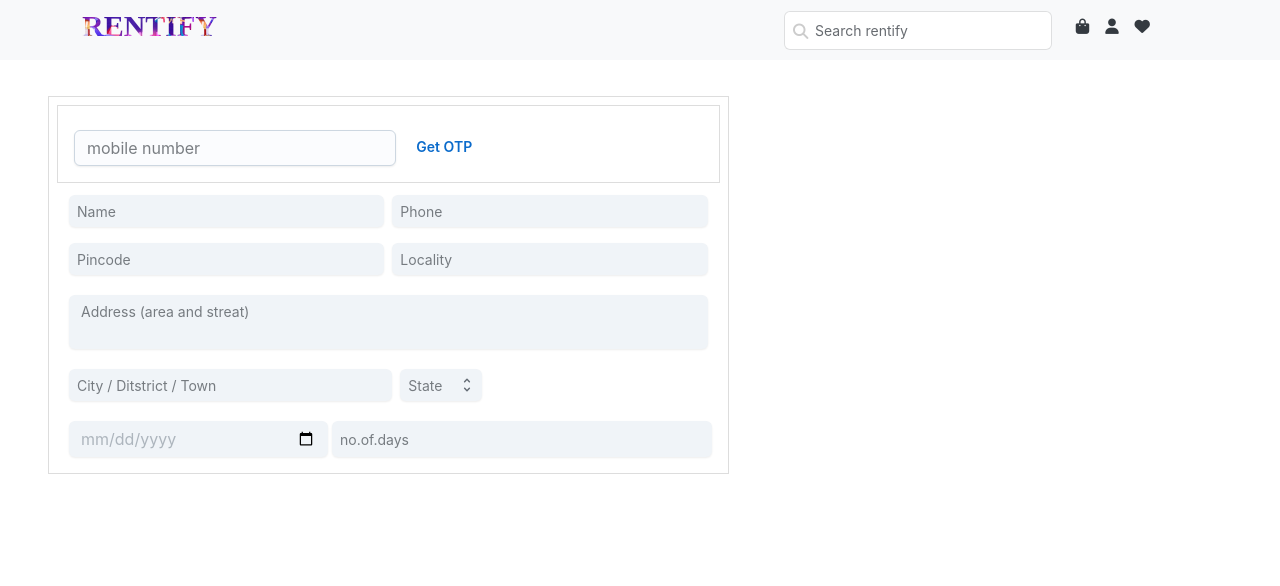
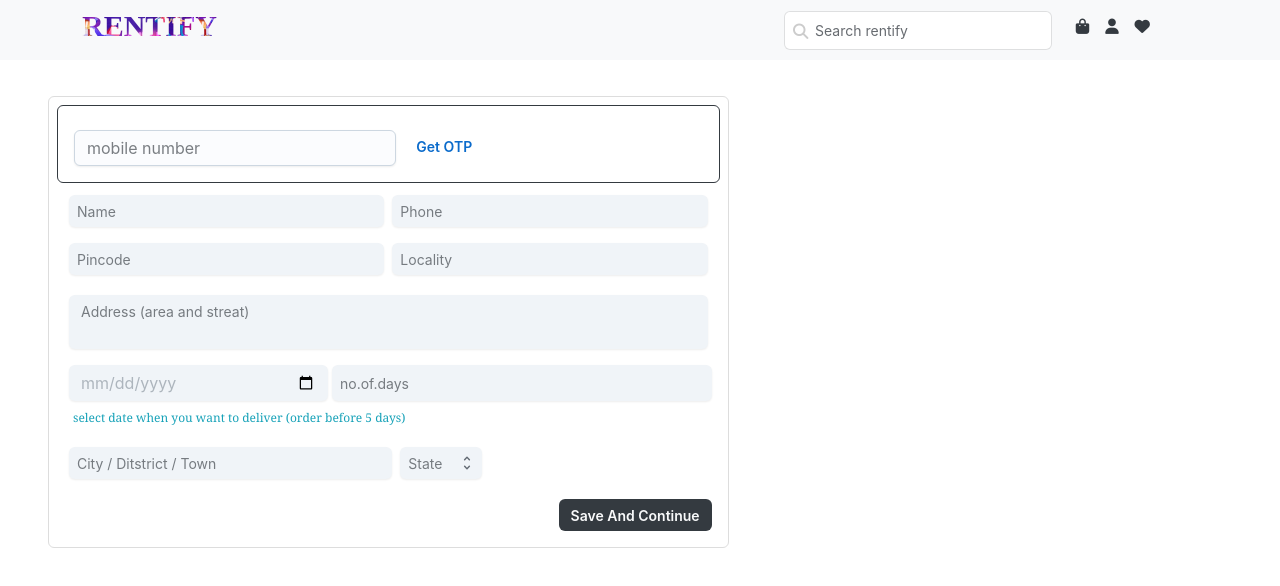
Before and after one commit to Naajiya/Rentify, a React (Vite) app: page /address in a window 1280 px wide. Shown: the top 586 px of the page. Built offline with nearby package versions, Linux system fonts and the light colour scheme.

Commit message:
code updated

```diff
--- a/src/components/Address.jsx
+++ b/src/components/Address.jsx
@@ -12,11 +12,34 @@ import InfoOutlined from '@mui/icons-material/InfoOutlined';
 import Textarea from '@mui/joy/Textarea';
 import Select from '@mui/joy/Select';
 import Option from '@mui/joy/Option';
+import { useState } from 'react';
+import { useEffect } from 'react';
+
+
+// import { Button as BootstrapButton } from 'react-bootstrap';
+
+function Address() {
+  // const inputRef = React.useRef(null);
+  const [dates, setDates] = useState({ day: null, month: null, year: null })
+  console.log("dates", dates)
+
+  useEffect(() => {
+    today()
+  }, [])
+
+  const today = () => {
+    const date = new Date()
+    console.log(date)
+    const m = date.getMonth()
+    const d = date.getDate()
+    const y = date.getFullYear()
+    console.log(d)
+
+    setDates({ day: d, month: m, year: y })
+  }
 
 
 
-function Address() {
-  // const inputRef = React.useRef(null);
   return (
     <>
       <div className=''>
@@ -25,10 +48,10 @@ function Address() {
 
             <Row>
               <Col lg={7}>
-                <div className='border p-2'>
+                <div className='border p-2 rounded'>
 
                   {/* phone number verification */}
-                  <div className='d-flex border p-2' >
+                  <div className='d-flex border p-2 border-dark rounded' >
                     <Input
                       disabled={false}
                       placeholder="mobile number"
@@ -87,6 +110,35 @@ function Address() {
                     </Box>
                   </Row>
 
+                  <div className='d-flex ms-2'>
+
+
+                    <Stack spacing={1.5} sx={{ minWidth: 259 }}>
+                      <Input
+                        type="date"
+                        className='ms-1 m-2 w-100 text-secondary'
+                        variant='soft'
+                        slotProps={{
+                          input: {
+                            min: `${dates.year}-${String(dates.month + 1).padStart(2, '0')}-${String(dates.day).padStart(2, '0')}`, // Set desired minimum date
+                          },
+                        }}
+                      />
+                    </Stack>
+
+
+                    <Input
+                      placeholder="no.of.days"
+                      size="sm"
+                      type='number'
+                      variant="soft"
+                      className='w-75 m-2'
+                    />
+
+
+                  </div>
+                  <p className='ms-3 text-info' style={{ fontSize: '12px', }}>select date when you want to deliver (order before 5 days)</p>
+
                   <div className='d-flex m-2'>
 
                     <Input
@@ -108,10 +160,10 @@ function Address() {
                         className='m-1 w-100'
                       // sx={{ minWidth: 250 }}
                       >
-                        <Option value="dog">kerala</Option>
-                        <Option value="cat">karnataka</Option>
-                        <Option value="fish">tamilNadu</Option>
-                        <Option value="bird">Goa</Option>
+                        <Option value="Kerala">kerala</Option>
+                        <Option value="karnataka">karnataka</Option>
+                        <Option value="TamilNadu">TamilNadu</Option>
+                        <Option value="Goa">Goa</Option>
                       </Select>
 
                     </Stack>
@@ -120,36 +172,16 @@ function Address() {
 
                   </div>
 
-                  <div className='d-flex ms-2'>
-
-
-                        <Stack spacing={1.5} sx={{ minWidth: 259 }}>
-                          <Input
-                            type="date"
-                            className='ms-1 m-2 w-100 text-secondary'
-                            variant='soft'
-                            slotProps={{
-                              input: {
-                                min: '2025-10-10', // Set your desired minimum date here
-                              },
-                            }}
-                          />
-                        </Stack>
-
-                        <Input
-                          placeholder="no.of.days"
-                          size="sm"
-                          type='number'
-                          variant="soft"
-                          className='w-75 m-2'
-                        />
-
-
+                  <div className='d-flex justify-content-end'>
+                    <Button variant="outline-danger m-2 bg-dark text-light" size='sm'>Save And Continue</Button>
                   </div>
 
                 </div>
+
               </Col>
+
             </Row>
+
 
           </div>
         </div>
--- a/src/pages/Auth.jsx
+++ b/src/pages/Auth.jsx
@@ -24,10 +24,11 @@ function Auth({ insideRegister }) {
 
   return (
 
-    <div style={{ overflow: 'hidden' }}>
+    <div style={{ overflow: 'hidden' }} className='pt-5'>
+   <div className="pt-4">
         <div className=' ms-5 me-5 mt-4 mb-3 p-1 shadow' style={{ backgroundColor: 'rgb(243, 243, 243)' }}>
           <div className=' '>
-          <Row style={{ backgroundColor: 'hsl(0, 0.00%, 100.00%)', height: '25rem', overflow: 'hidden' }} >
+            <Row style={{ backgroundColor: 'hsl(0, 0.00%, 100.00%)',  overflow: 'hidden' }} >
               <Col lg={4} style={{ backgroundColor: 'rgb(255, 255, 255)' }}>
                 <div className='p-2 h-100 text-center d-flex justify-content-center align-items-center' style={{ backgroundColor: 'rgb(243, 243, 243)' }}>
                   <div>
@@ -38,9 +39,9 @@ function Auth({ insideRegister }) {
                   </div>
                 </div>
               </Col>
-            <Col className='text-center p-4'>
+              <Col className='text-center p-4 ' style={{height:'100%'}}>
                 <h3 className='text-center ' style={{ fontFamily: 'cursive' }}> {insideRegister ? 'Create Account' : 'Login '} </h3>
-              <div className='ms-5 m-2 mt-4 text-center d-flex flex-column justify-content-center align-items-center'>
+                <div className='ms-3 m-2 mt-4 text-center d-flex flex-column justify-content-center align-items-center'>
                   {insideRegister && <FloatingLabel
                     controlId="username"
                     label="username"
@@ -92,6 +93,7 @@ function Auth({ insideRegister }) {
             </Row>
           </div>
         </div>
+   </div>
 
       <Modal show={show} onHide={handleClose}>
         <Modal.Header closeButton>
```
Lines whose indentation alone changed are shown as unchanged.
